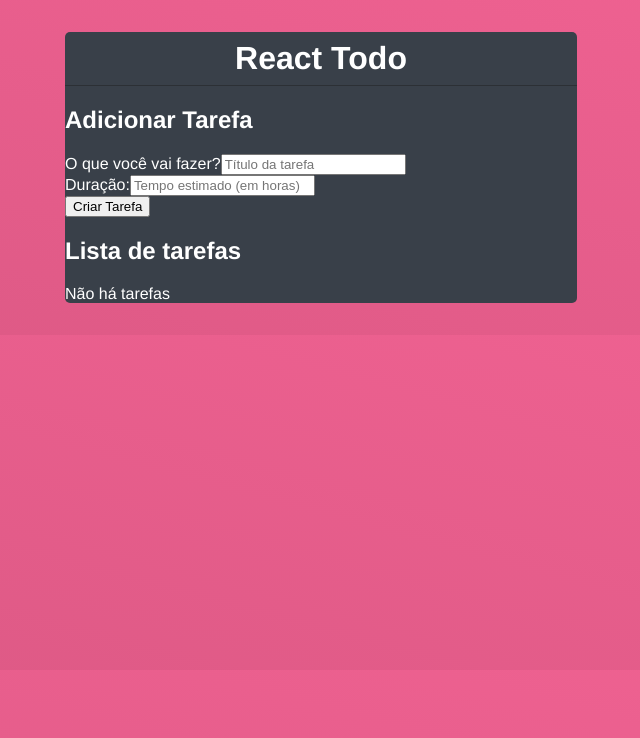
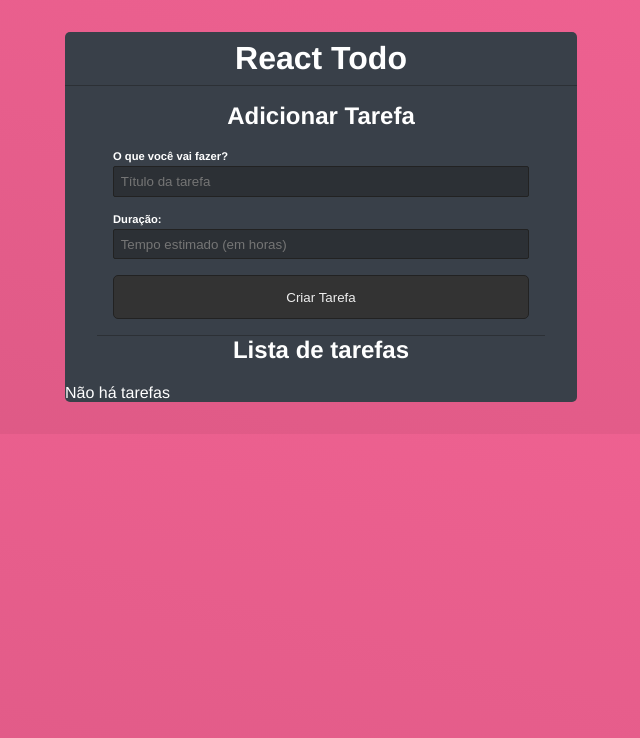
Before and after one commit to AlanGabHahn/todo-react, a React (Create React App) app: page / in a window 1280 px wide. Shown: the top 738 px of the page, without its empty margins (319-959 px from the left). Built offline with nearby package versions, Linux system fonts and the light colour scheme.

Commit message:
estilizando os componentes do form

```diff
--- a/src/App.css
+++ b/src/App.css
@@ -15,3 +15,46 @@
 .todo-header h1 {
     margin: 0;
 }
+
+.form-todo {
+    padding: 1em;
+    margin: 0 2em;
+    border-bottom: 1px solid #2c3035;
+}
+
+.form-todo h2,
+.list-todo h2 {
+  text-align: center;
+  margin-top: 0;
+}
+
+.form-control {
+    display: flex;
+    flex-direction: column;
+    margin-bottom: 1em;
+}
+
+.form-control label {
+    font-weight: bold;
+    font-size: 0.7em;
+    margin-bottom: 0.4em;
+}
+
+.form-control input {
+    border: 1px solid #222;
+    border-radius: 2px;
+    background-color: #2c3035;
+    padding: 0.5em;
+    color: #dfdfdf;
+}
+
+input[type="submit"] {
+    background-color: #333;
+    color: #eee;
+    display: block;
+    width: 100%;
+    border: 1px solid #222;
+    border-radius: 5px;
+    padding: 1em;
+    cursor: pointer;
+}
--- a/src/App.js
+++ b/src/App.js
@@ -14,7 +14,17 @@
 
   const handleSubmit = (e) => {
     e.preventDefault();
+    const todo = {
+      id: Math.random(),
+      title,
+      time,
+      done: false,
+    };
+
+    console.log(todo);
     setTitle("");
+    setTime("");
+
   }
 
   return (
```
